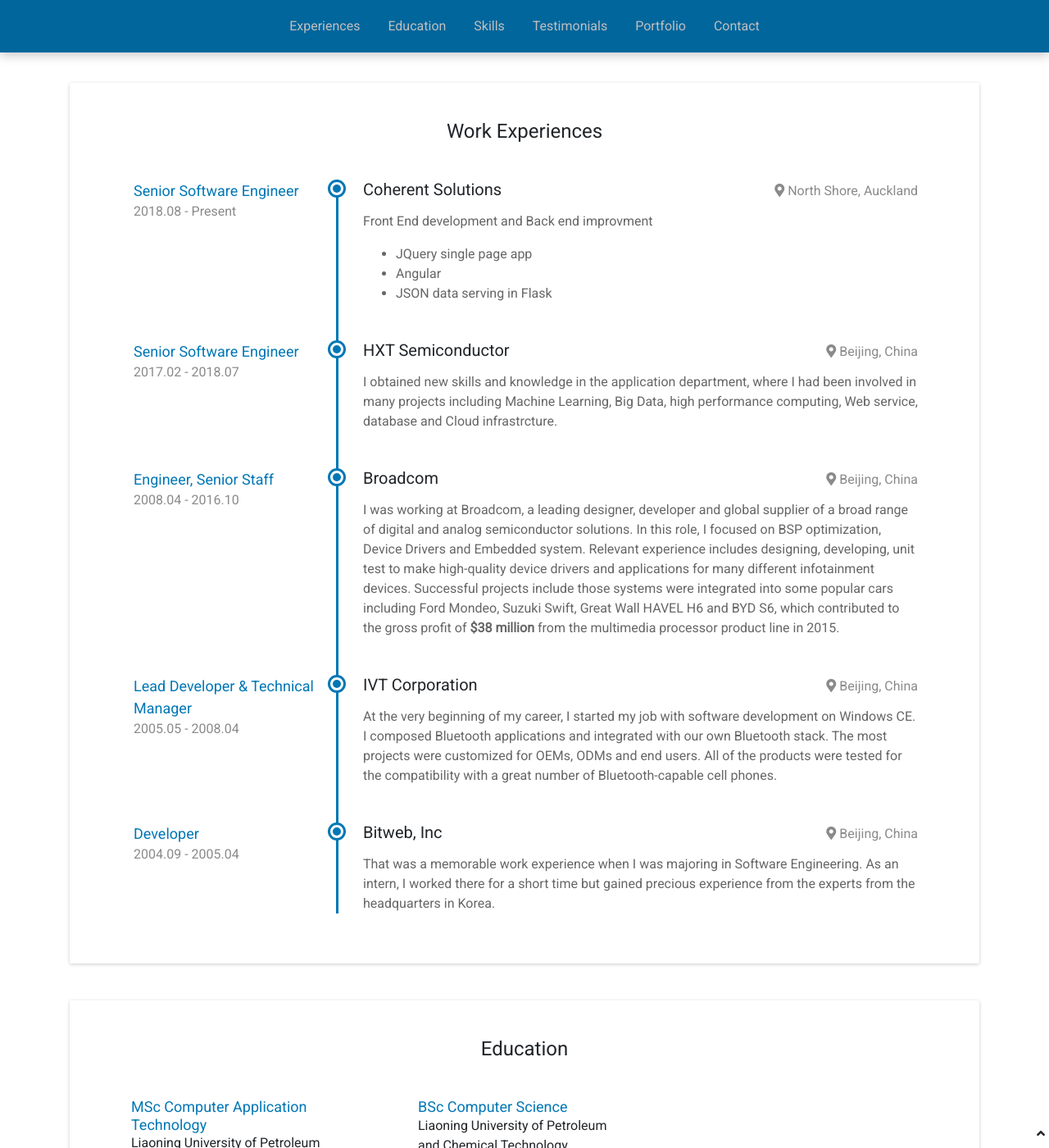
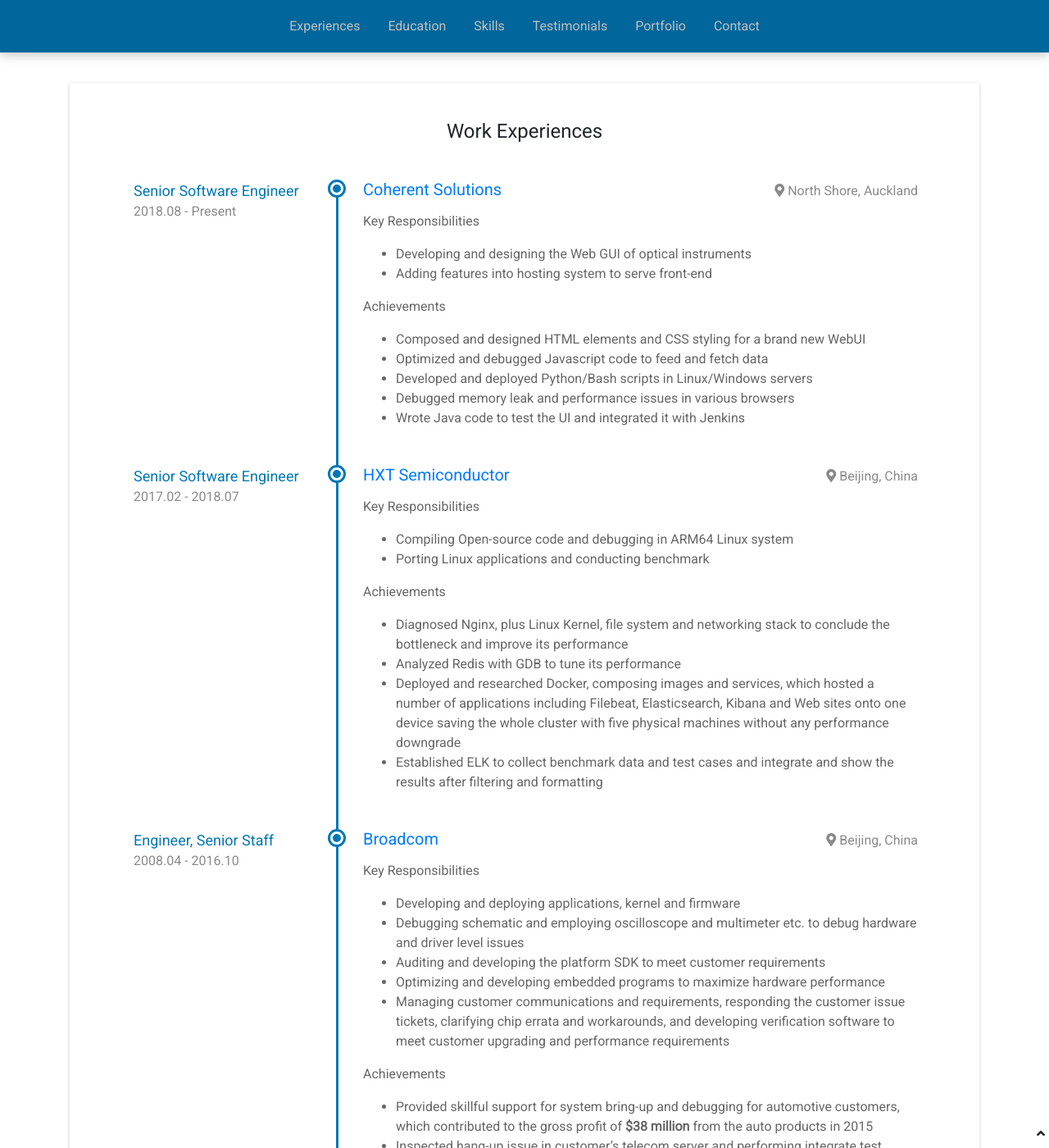
Before and after one commit to mason-mx/frontend, a Jekyll site: the page built from _posts/2019-06-15-resume.html, in a window 1280 px wide and 1400 px high, scrolled down 677 px. Shown: the whole window at 82% size. Built offline with Jekyll 4.4.1, drawn with Linux system fonts in a browser that asks for light colours; nearby versions of some CDN libraries; some of the changed text lies outside the part shown.

Commit message:
changed the work history

```diff
--- a/_posts/2019-06-15-resume.html
+++ b/_posts/2019-06-15-resume.html
@@ -61,7 +61,7 @@
             <div class="timeline">
                 <div class="item">
                     <div class="work-place">
-                        <h3 class="place">Coherent Solutions</h3>
+                        <h3 class="place"><a href="https://www.coherent-solutions.com/" target="_blank">Coherent Solutions</a></h3>
                         <div class="location"><i class="fas fa-map-marker-alt mr-1"></i>North Shore, Auckland</div>
                     </div>
                     <div class="job-meta">
@@ -69,18 +69,25 @@
                         <div class="time">2018.08 - Present</div>
                     </div><!--//job-meta-->
                     <div class="job-desc">
-                        <p>Front End development and Back end improvment</p>
+                        <p>Key Responsibilities</p>
                         <ul>
-                            <li>JQuery single page app</li>
-                            <li>Angular</li>
-                            <li>JSON data serving in Flask</li>
+                            <li>Developing and designing the Web GUI of optical instruments</li>
+                            <li>Adding features into hosting system to serve front-end</li>
+                        </ul>
+                        <p>Achievements</p>
+                        <ul>
+                            <li>Composed and designed HTML elements and CSS styling for a brand new WebUI</li>
+                            <li>Optimized and debugged Javascript code to feed and fetch data</li>
+                            <li>Developed and deployed Python/Bash scripts in Linux/Windows servers</li>
+                            <li>Debugged memory leak and performance issues in various browsers</li>
+                            <li>Wrote Java code to test the UI and integrated it with Jenkins</li>
                         </ul>
                     </div><!--//job-desc-->
                 </div><!--//item-->
 
                 <div class="item">
                     <div class="work-place">
-                        <h3 class="place">HXT Semiconductor</h3>
+                        <h3 class="place"><a href="http://www.hxt-semitech.com/" target="_blank">HXT Semiconductor</a></h3>
                         <div class="location"><i class="fas fa-map-marker-alt mr-1"></i>Beijing, China</div>
                     </div>
                     <div class="job-meta">
@@ -88,13 +95,24 @@
                         <div class="time">2017.02 - 2018.07</div>
                     </div><!--//job-meta-->
                     <div class="job-desc">
-                        <p>I obtained new skills and knowledge in the application department, where I had been involved in many projects including Machine Learning, Big Data, high performance computing, Web service, database and Cloud infrastrcture.</p>
+                        <p>Key Responsibilities</p>
+                        <ul>
+                            <li>Compiling Open-source code and debugging in ARM64 Linux system</li>
+                            <li>Porting Linux applications and conducting benchmark</li>
+                        </ul>
+                        <p>Achievements</p>
+                        <ul>
+                            <li>Diagnosed Nginx, plus Linux Kernel, file system and networking stack to conclude the bottleneck and improve its performance</li>
+                            <li>Analyzed Redis with GDB to tune its performance</li>
+                            <li>Deployed and researched Docker, composing images and services, which hosted a number of applications including Filebeat, Elasticsearch, Kibana and Web sites onto one device saving the whole cluster with five physical machines without any performance downgrade</li>
+                            <li>Established ELK to collect benchmark data and test cases and integrate and show the results after filtering and formatting</li>
+                        </ul>
                     </div><!--//job-desc-->
                 </div><!--//item-->
 
                 <div class="item">
                     <div class="work-place">
-                        <h3 class="place">Broadcom</h3>
+                        <h3 class="place"><a href="https://www.broadcom.com/" target="_blank">Broadcom</a></h3>
                         <div class="location"><i class="fas fa-map-marker-alt mr-1"></i>Beijing, China</div>
                     </div>
                     <div class="job-meta">
@@ -102,13 +120,26 @@
                         <div class="time">2008.04 - 2016.10</div>
                     </div><!--//job-meta-->
                     <div class="job-desc">
-                        <p>I was working at Broadcom, a leading designer, developer and global supplier of a broad range of digital and analog semiconductor solutions. In this role, I focused on BSP optimization, Device Drivers and Embedded system. Relevant experience includes designing, developing, unit test to make high-quality device drivers and applications for many different infotainment devices. Successful projects include those systems were integrated into some popular cars including Ford Mondeo, Suzuki Swift, Great Wall HAVEL H6 and BYD S6, which contributed to the gross profit of <strong>$38 million</strong> from the multimedia processor product line in 2015.</p>
+                        <p>Key Responsibilities</p>
+                        <ul>
+                            <li>Developing and deploying applications, kernel and firmware</li>
+                            <li>Debugging schematic and employing oscilloscope and multimeter etc. to debug hardware and driver level issues</li>
+                            <li>Auditing and developing the platform SDK to meet customer requirements</li>
+                            <li>Optimizing and developing embedded programs to maximize hardware performance</li>
+                            <li>Managing customer communications and requirements, responding the customer issue tickets, clarifying chip errata and workarounds, and developing verification software to meet customer upgrading and performance requirements</li>
+                        </ul>
+                        <p>Achievements</p>
+                        <ul>
+                            <li>Provided skillful support for system bring-up and debugging for automotive customers, which contributed to the gross profit of <strong>$38 million</strong> from the auto products in 2015</li>
+                            <li>Inspected hang-up issue in customer’s telecom server and performing integrate test</li>
+                            <li>Composed FreeRTOS+IPMI to communicate with BMC controller</li>
+                        </ul>
                     </div><!--//job-desc-->
                 </div><!--//item-->
 
                 <div class="item">
                     <div class="work-place">
-                        <h3 class="place">IVT Corporation</h3>
+                        <h3 class="place"><a href="http://www.ivtwireless.com/" target="_blank">IVT Corporation</a></h3>
                         <div class="location"><i class="fas fa-map-marker-alt mr-1"></i>Beijing, China</div>
                     </div>
                     <div class="job-meta">
@@ -116,7 +147,19 @@
                         <div class="time">2005.05 - 2008.04</div>
                     </div><!--//job-meta-->
                     <div class="job-desc">
-                        <p>At the very beginning of my career, I started my job with software development on Windows CE. I composed Bluetooth applications and integrated with our own Bluetooth stack. The most projects were customized for OEMs, ODMs and end users. All of the products were tested for the compatibility with a great number of Bluetooth-capable cell phones.</p>
+                        <p>Key Responsibilities</p>
+                        <ul>
+                            <li>Designing and developing Bluetooth software solutions on embedded devices</li>
+                            <li>Improving testing methodologies for a great number of Bluetooth cellphones</li>
+                            <li>Identifying technology limitations and deficiencies in existing systems and associated processes, procedures and methods</li>
+                            <li>Organizing customer communications and requirements, driving and coordinating stack and testing team to verify and resolve customer software issues, to meet customer requirements and deadline</li>
+                            <li>Writing, updating and maintaining end user documentation and operational procedures</li>
+                        </ul>
+                        <p>Achievements</p>
+                        <ul>
+                            <li>Developed and tested Bluetooth software solutions, which were successfully integrated into the embedded systems of Matic, Magellan and HP</li>
+                            <li>Initiated Advanced Audio Distribution Profile on Windows Mobile device</li>
+                        </ul>
                     </div><!--//job-desc-->
                 </div><!--//item-->
 
@@ -192,7 +235,7 @@
                             <div class="chart-easy-pie text-center">
                                 <div class="chart-theme-1 chart" data-percent="90"><span>90</span>%</div>
                             </div>
-                            <h4 class="skill-name">JQeury &amp; Angular</h4>
+                            <h4 class="skill-name">JQeury &amp; Angular &amp; React</h4>
                             <div class="level">Expert, 5 years</div>
                             <div class="desc">
                                 ...
@@ -253,7 +296,7 @@
                         </blockquote>
                         <div class="source">
                             <div class="name">Devin Jiang</div>
-                            <div class="position">Senior Director, HXT Semiconductor</div>
+                            <div class="position">Senior Director, Broadcom</div>
                         </div><!--//source-->
 
                     </div><!--//item-->
```
